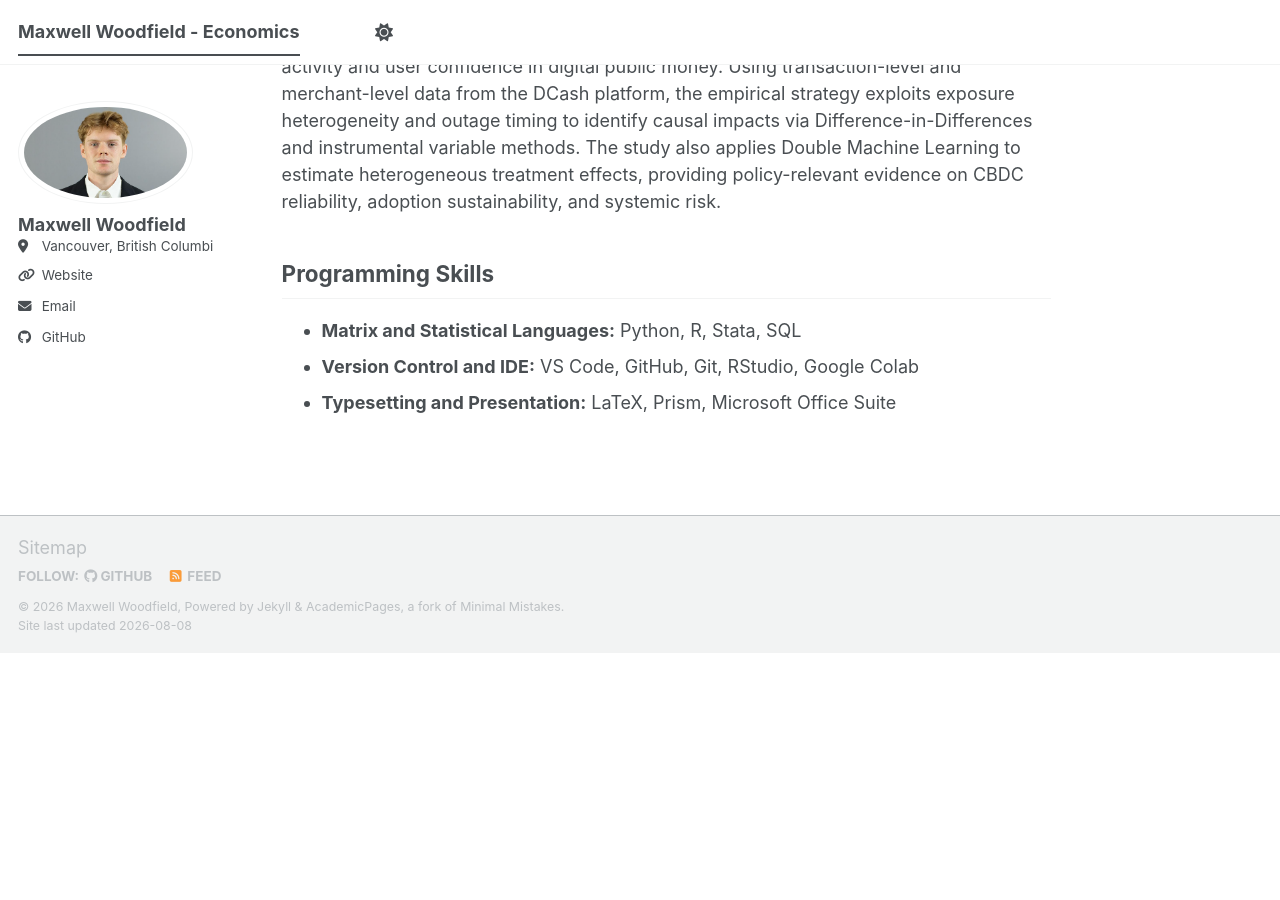
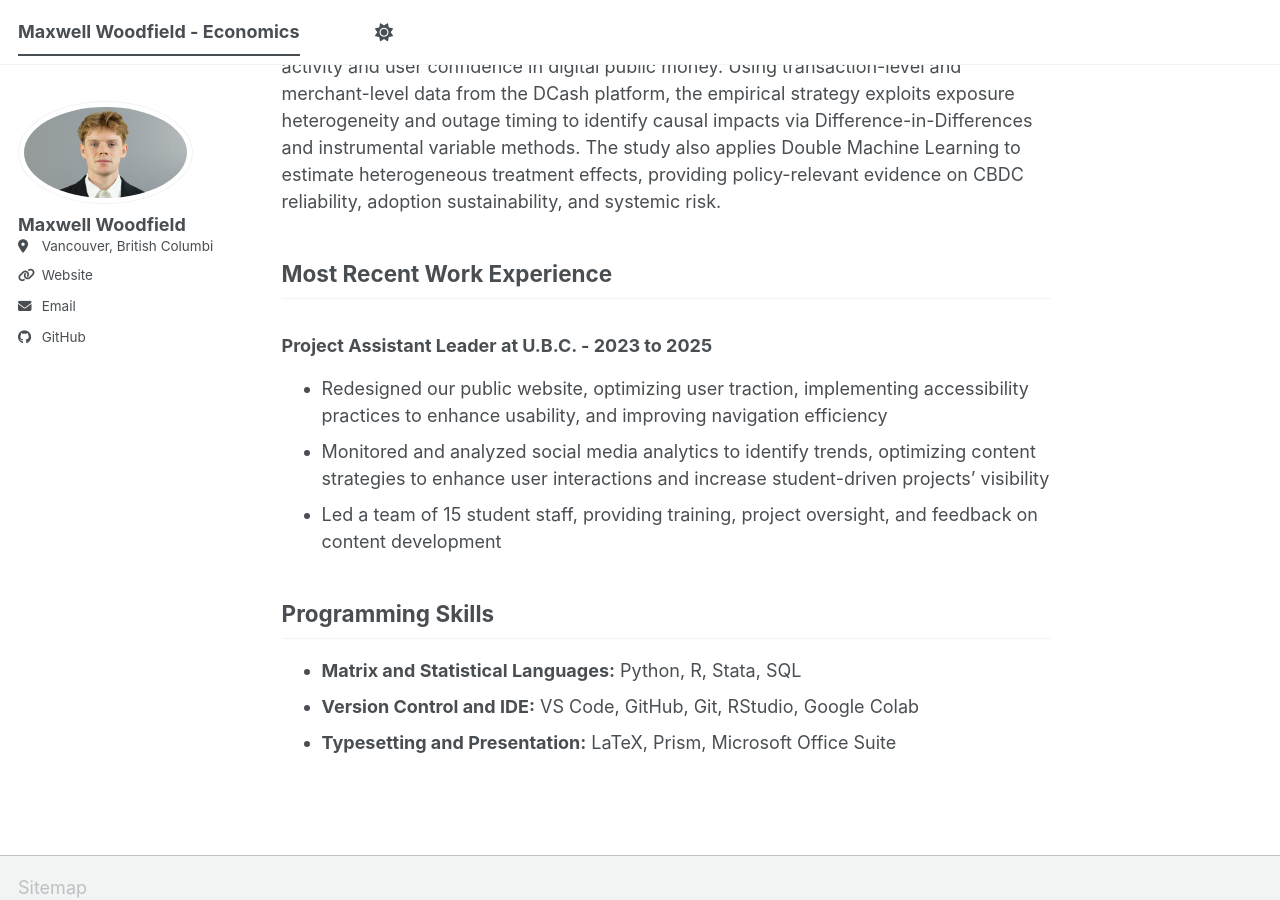
Before and after one commit to saucemmmm/saucemmmm.github.io, a Jekyll site: the page built from _pages/about.md, in a window 1280 px wide and 900 px high, scrolled down 1647 px. Built offline with Jekyll 4.4.1, drawn with Linux system fonts in a browser that asks for light colours; a script bundle is joined from its source files by our own code; library files that are not in the unit come from our copies; before the commit the page ends 2301 px from its top, so only the background shows below that.

Commit message:
Update about.md with new work experience and skills
Added recent work experience and programming skills sections.

```diff
--- a/_pages/about.md
+++ b/_pages/about.md
@@ -37,6 +37,14 @@ redirect_from:
 *Short Abstract.* This project evaluates how a prolonged CBDC outage affects economic activity and user confidence in digital public money. Using transaction-level and merchant-level data from the DCash platform, the empirical strategy exploits exposure heterogeneity and outage timing to identify causal impacts via Difference-in-Differences and instrumental variable methods. The study also applies Double Machine Learning to estimate heterogeneous treatment effects, providing policy-relevant evidence on CBDC reliability, adoption sustainability, and systemic risk.
 
 
+## Most Recent Work Experience
+
+### Project Assistant Leader at U.B.C. - 2023 to 2025
+
+* Redesigned our public website, optimizing user traction, implementing accessibility practices to enhance usability, and improving navigation efficiency
+* Monitored and analyzed social media analytics to identify trends, optimizing content strategies to enhance user interactions and increase student-driven projects' visibility
+* Led a team of 15 student staff, providing training, project oversight, and feedback on content development
+
 ## Programming Skills
 * **Matrix and Statistical Languages:** Python, R, Stata, SQL
 * **Version Control and IDE:** VS Code, GitHub, Git, RStudio, Google Colab
```
